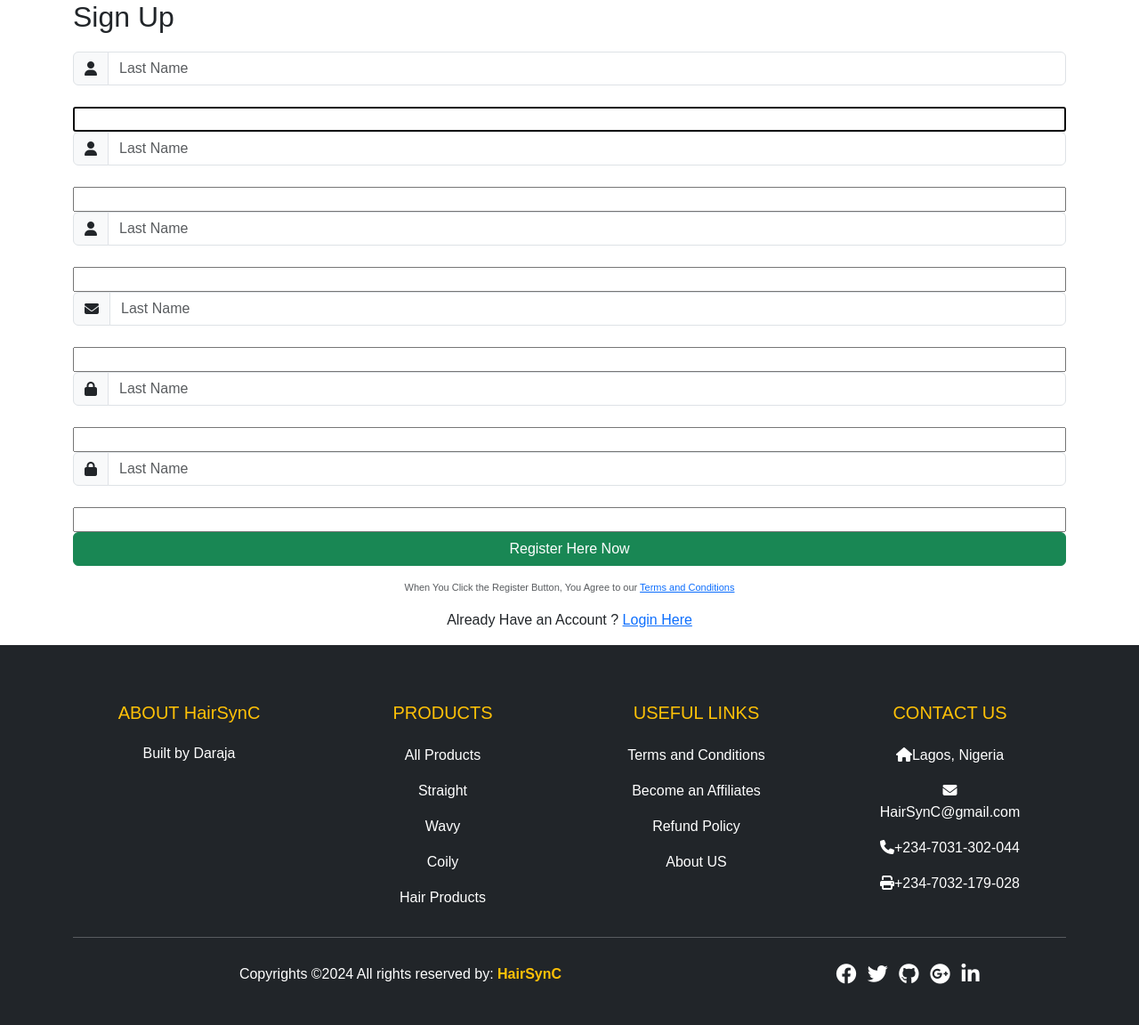
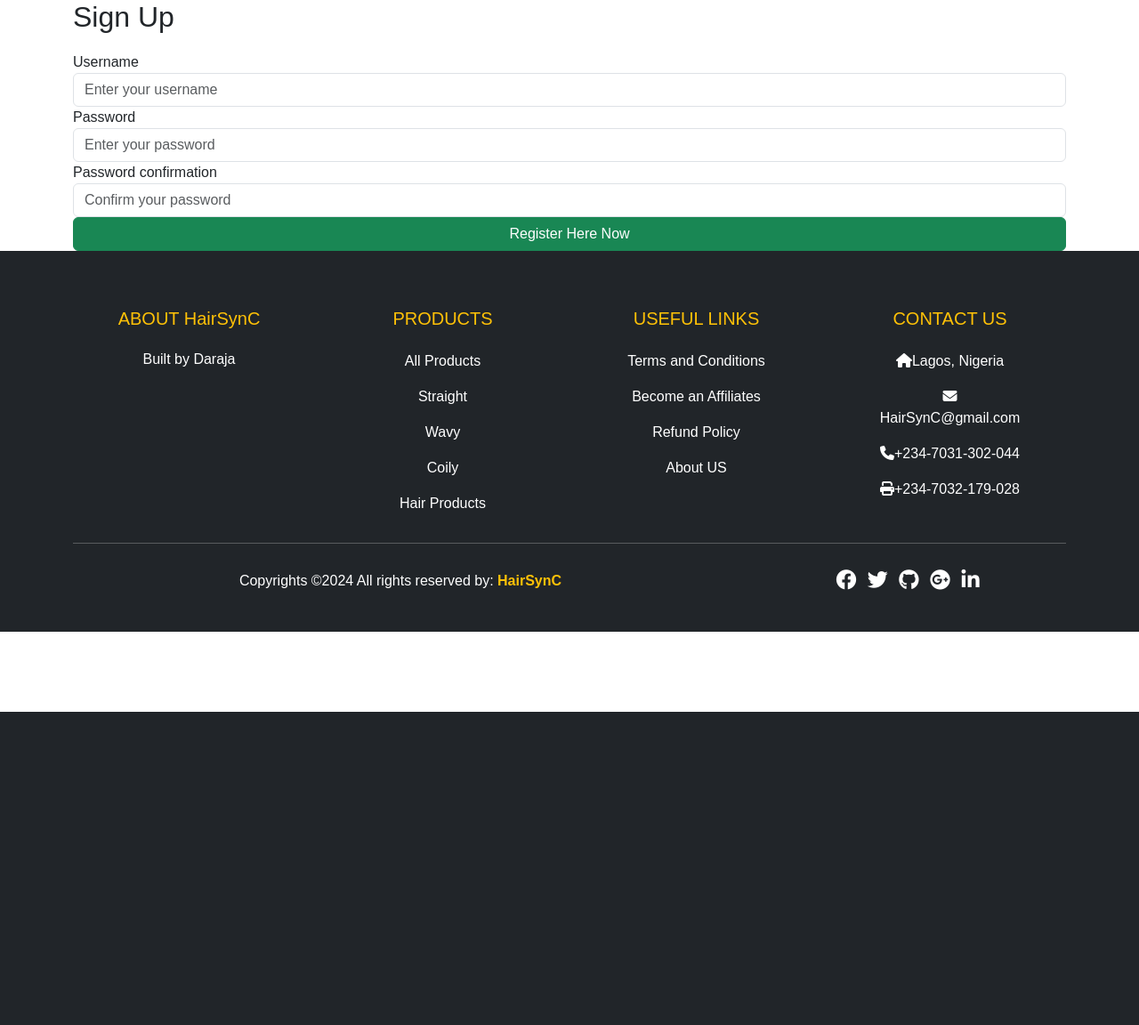
Before and after one commit to NwoguGlory1/HairrSynC, a Django app: page /signup/ in a window 1280 px wide. Shown: the whole page at 89% size. After the commit the page ends 800 px from the top, so only its background shows below. Run offline with Django 5.2, Linux system fonts and the light colour scheme; some web fonts are replaced.

Commit message:
Placeholder worked on inbuilt form

```diff
--- a/hairsync/templates/store/signup.html
+++ b/hairsync/templates/store/signup.html
@@ -16,32 +16,36 @@
         {% endfor %}
     {% endif %}
 
-    <form method="POST" action="{% url 'signup' %}">
-        {% csrf_token %}
-        {% for field in form %}
-        <div class="input-group mb-4">
-            <span class="input-group-text">
-                {% if field.name == "username" or field.name == "first_name" or field.name == "last_name" %}
-                <i class="fa fa-user"></i>
-                {% elif field.name == "email" %}
-                <i class="fa fa-envelope"></i>
-                {% elif field.name == "password1" or field.name == "password2" %}
-                <i class="fa fa-lock"></i>
-                {% endif %}
-            </span>
-             <input type="text" class="form-control" placeholder="Last Name" name="last_name" required>
-        </div>
-        {{ field }}  <!-- This renders the actual form field -->
-        {% endfor %}
-        <div class="d-grid">
-            <button type="submit" class="btn btn-success">Register Here Now</button>
-            <p class="text-center text-muted mt-3">
-                When You Click the Register Button, You Agree to our <a href="#">Terms and Conditions</a>
-            </p>
-            <p class="text-center">
-                Already Have an Account ? <a href="{% url 'login' %}">Login Here</a>
-            </p>
-        </div>
-</div>
+    <form method="POST" action="">
+        <label for="id_username">{{ form.username.label }}</label>
+    <input
+        type="text"
+        name="{{ form.username.name }}"
+        id="id_username"
+        value="{{ form.username.value|default:'' }}"
+        placeholder="Enter your username"
+        class="form-control"
+        required>
 
+        <!-- Password Field 1 -->
+    <label for="id_password1">{{ form.password1.label }}</label>
+    <input
+        type="password"
+        name="{{ form.password1.name }}"
+        id="id_password1"
+        placeholder="Enter your password"
+        class="form-control"
+        required>
+
+       <!-- Password Field 2 -->
+    <label for="id_password2">{{ form.password2.label }}</label>
+    <input
+        type="password"
+        name="{{ form.password2.name }}"
+        id="id_password2"
+        placeholder="Confirm your password"
+        class="form-control"
+        required>
+        <button type="submit" class="btn btn-success">Register Here Now</button>
+    </form>
 {% endblock %}
```
